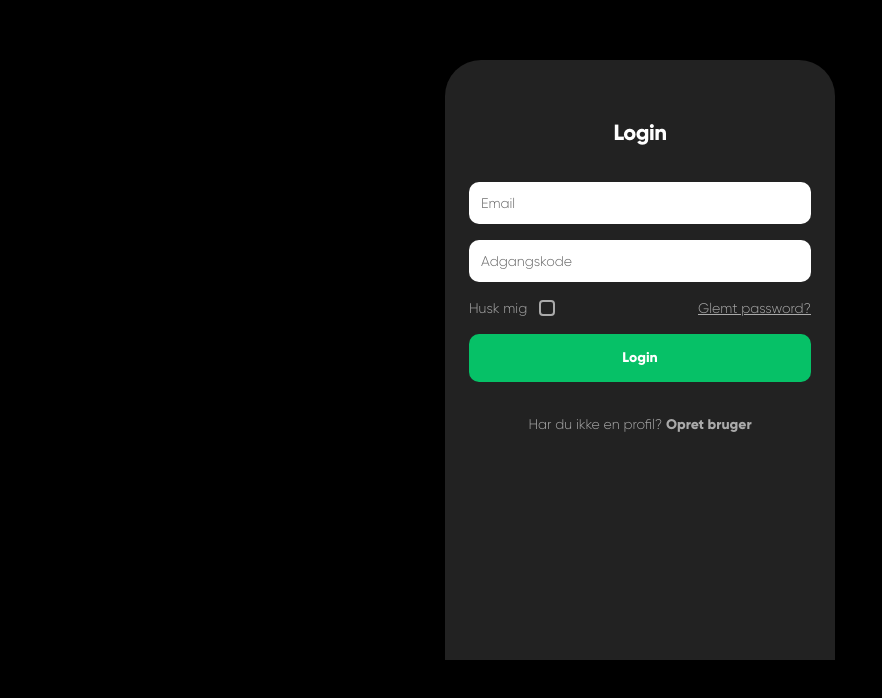
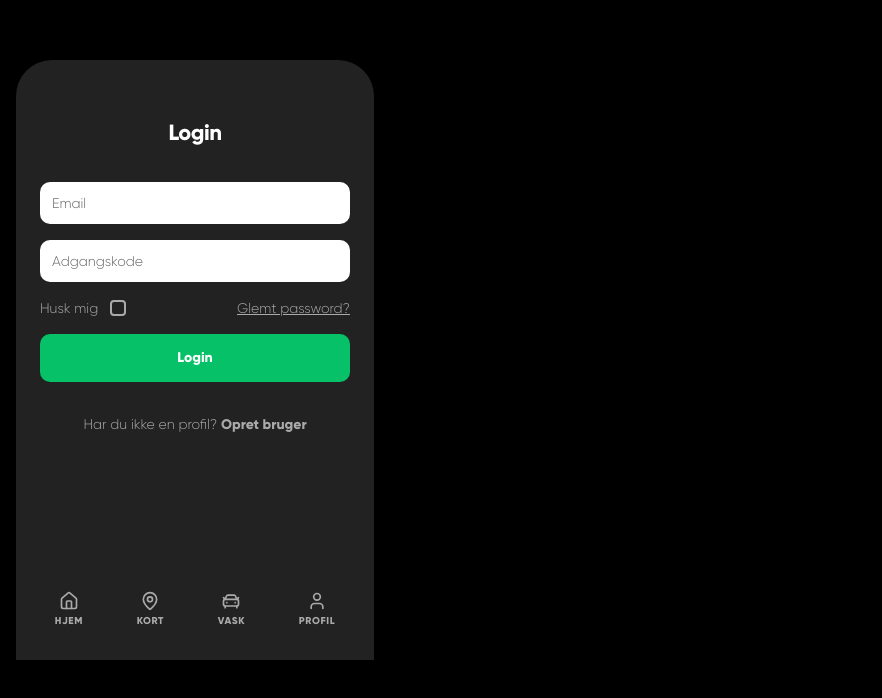
Before and after one commit to web2026-1-wash-world/wash_world_frontend, a Next.js app: page /login in a window 1280 px wide. Shown: the part 140-838 px from the top of the page, without its empty margins (0-882 px from the left). Before the commit the page ends 800 px from the top, so only its background shows below. Built offline with nearby package versions, Linux system fonts and the light colour scheme; no server answers.

Commit message:
Refactor layout and component structure: add BottomNav to RootLayout, adjust MiniCard width, and clean up ProfilePage

```diff
--- a/src/app/components/cards/MiniCard.tsx
+++ b/src/app/components/cards/MiniCard.tsx
@@ -9,7 +9,7 @@ type MiniCardProps = {
 export function MiniCard({ caption, value, subtitle }: MiniCardProps) {
   return (
     <Card>
-      <div className="flex flex-col gap-1 w-40">
+      <div className="flex flex-col gap-1 w-full">
         <small className="text-text-secondary">{caption}</small>
         <h1 className="text-text-white">{value}</h1>
         <p className="text-brand-green">{subtitle}</p>
--- a/src/app/dashboard/page.tsx
+++ b/src/app/dashboard/page.tsx
@@ -1,48 +1,41 @@
-"use client"
-import { TopNav } from "../components/ui/TopNav"
-import { HeroCard } from "../components/cards/HeroCard"
-import { MiniCard } from "../components/cards/MiniCard"
-import { XPCard } from "../components/cards/XPCard"
-import { Button } from "../components/ui/Button"
+"use client";
+import { TopNav } from "../components/ui/TopNav";
+import { HeroCard } from "../components/cards/HeroCard";
+import { MiniCard } from "../components/cards/MiniCard";
+import { XPCard } from "../components/cards/XPCard";
+import { Button } from "../components/ui/Button";
 
-import { useGetNearestLocation } from "../hooks/useAuth"
-import Link from "next/link"
 
-export default function pageDashboard () {
-    const getLocation = useGetNearestLocation()
+import { useGetNearestLocation } from "../hooks/useAuth";
+import Link from "next/link";
+
+export default function pageDashboard() {
+  const getLocation = useGetNearestLocation();
   const { data } = getLocation;
-/*     const intial = localStorage.getItem("user") */
-
+  const intial = localStorage.getItem("user");
 
   return (
     <div className="h-screen">
       <div className="flex flex-col gap-4 justify-center">
-            <TopNav
-/*             initial={`${intial} : "W"`} */
-                initial="W"
-            >
-            </TopNav>
+        <TopNav />
         <Link href="/plan-selection">
           <HeroCard
             eyebrow="Få ubegrænset bilvask"
             title="Vælg abonnement →"
             subtitle="Guld · Premium · Brilliant"
-                >
-                </HeroCard>
+          ></HeroCard>
         </Link>
         <div className="flex flex-2 gap-2">
           <MiniCard
             caption="Nærmeste vaskehal"
             value={`${data?.[0]?.distance.toFixed(1) ?? "..."} km`}
             subtitle={data?.[0]?.name ?? "Finder adresse..."}
-                >
-                </MiniCard>
+          ></MiniCard>
           <MiniCard
             caption="Ventetid"
             value="4 min"
             subtitle="Estimeret"
-                >
-                </MiniCard>
+          ></MiniCard>
         </div>
         <small className="text-text-secondary">VASKEOVERBLIK</small>
         <XPCard
@@ -50,19 +43,15 @@ export default function pageDashboard () {
           washCount={7}
           currentXP={65}
           nextRewardXP={30}
-            >
-            </XPCard>
+        ></XPCard>
         <Link href="/">
-                <Button variant="secondary">
-                    Se abonnementer
-                </Button>
+          <Button variant="secondary">Se abonnementer</Button>
         </Link>
         <Link href="/">
-                <Button>
-                    Start vask
-                </Button>
+          <Button>Start vask</Button>
         </Link>
+
       </div>
     </div>
-    )
+  );
 }
--- a/src/app/layout.tsx
+++ b/src/app/layout.tsx
@@ -2,6 +2,7 @@ import type { Metadata } from "next";
 import localFont from "next/font/local";
 import "./globals.css";
 import QueryProvider from "@/components/QueryProvider";
+import { BottomNav } from "./components/ui/BottomNav";
 
 const gilroy = localFont({
   src: [
@@ -24,10 +25,11 @@ export default function RootLayout({
 }>) {
   return (
     <html lang="en" className={`${gilroy.variable} h-full`}>
-      <body className="min-h-full bg-page text-text-white">
-        <div className="mx-auto flex min-h-screen w-full max-w-97.5 flex-col">
+      <body className="min-h-full  bg-page  w-97.5 text-text-white">
+        <div className="mx-auto flex min-h-screen px-4 flex-col">
           <QueryProvider>{children}</QueryProvider>
         </div>
+        <BottomNav />
       </body>
     </html>
   );
--- a/src/app/profile/page.tsx
+++ b/src/app/profile/page.tsx
@@ -4,7 +4,6 @@ import { useState, useEffect } from "react";
 import { useRouter } from "next/navigation";
 import { User } from "../../types/user";
 import { TopNav } from "../components/ui/TopNav";
-import { BottomNav } from "../components/ui/BottomNav";
 import { SectionHeader } from "../components/ui/SectionHeader";
 import { MembershipCard } from "../components/cards/MembershipCard";
 import { Button } from "../components/ui/Button";
@@ -26,7 +25,7 @@ export default function ProfilePage() {
     <div className="flex flex-col h-screen bg-page">
       <TopNav />
 
-      <div className="flex-1 px-5 flex flex-col gap-4 py-4 pb-32">
+      <div className=" px-5 flex flex-col gap-4 py-4 pb-32">
         <div className="space-y-4">
           <SectionHeader>Dit abonnement</SectionHeader>
           <MembershipCard
@@ -65,8 +64,6 @@ export default function ProfilePage() {
           </div>
         </div>
       </div>
-
-      <BottomNav />
     </div>
   );
 }
```
Lines whose indentation alone changed are shown as unchanged.
